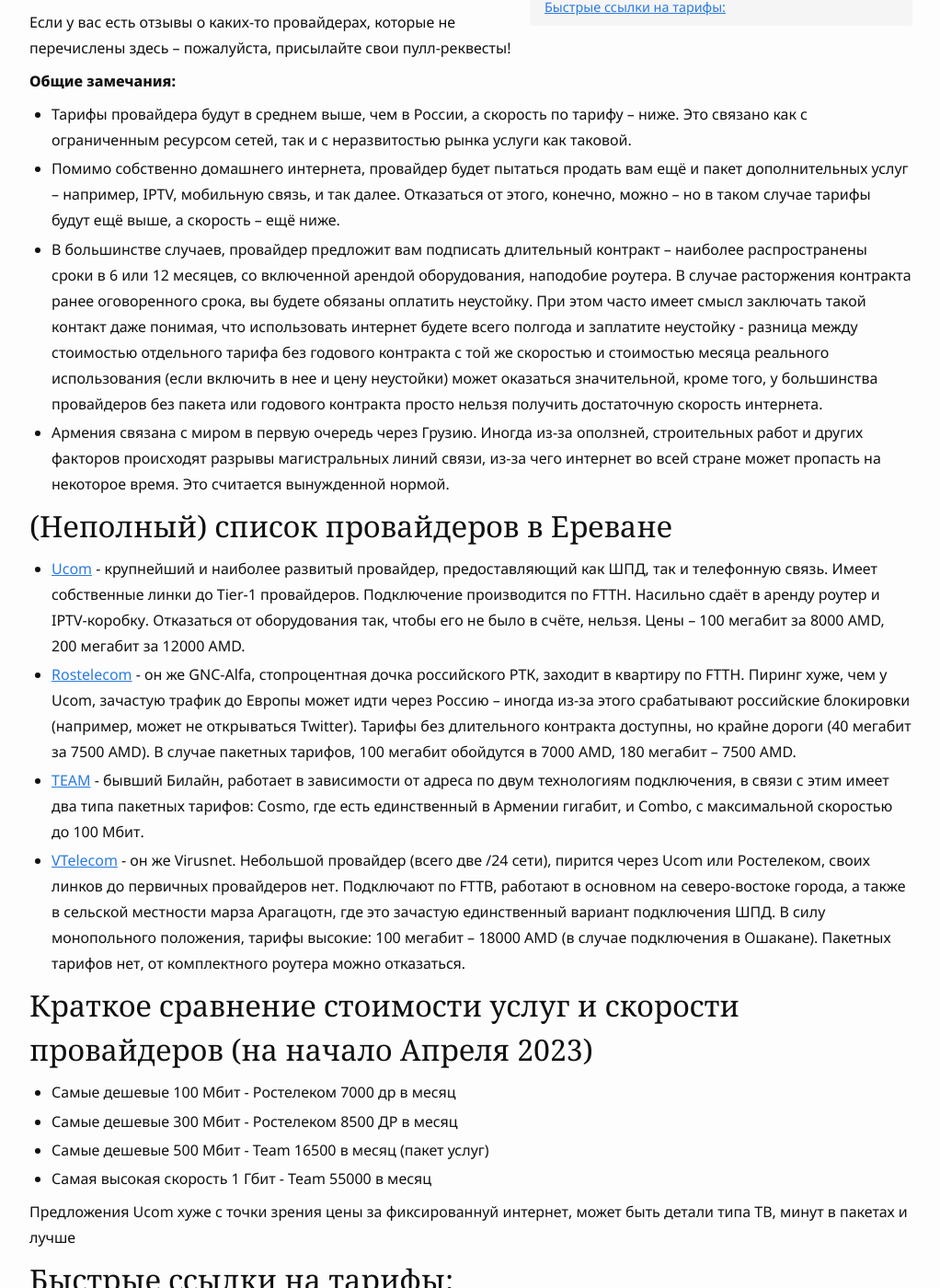
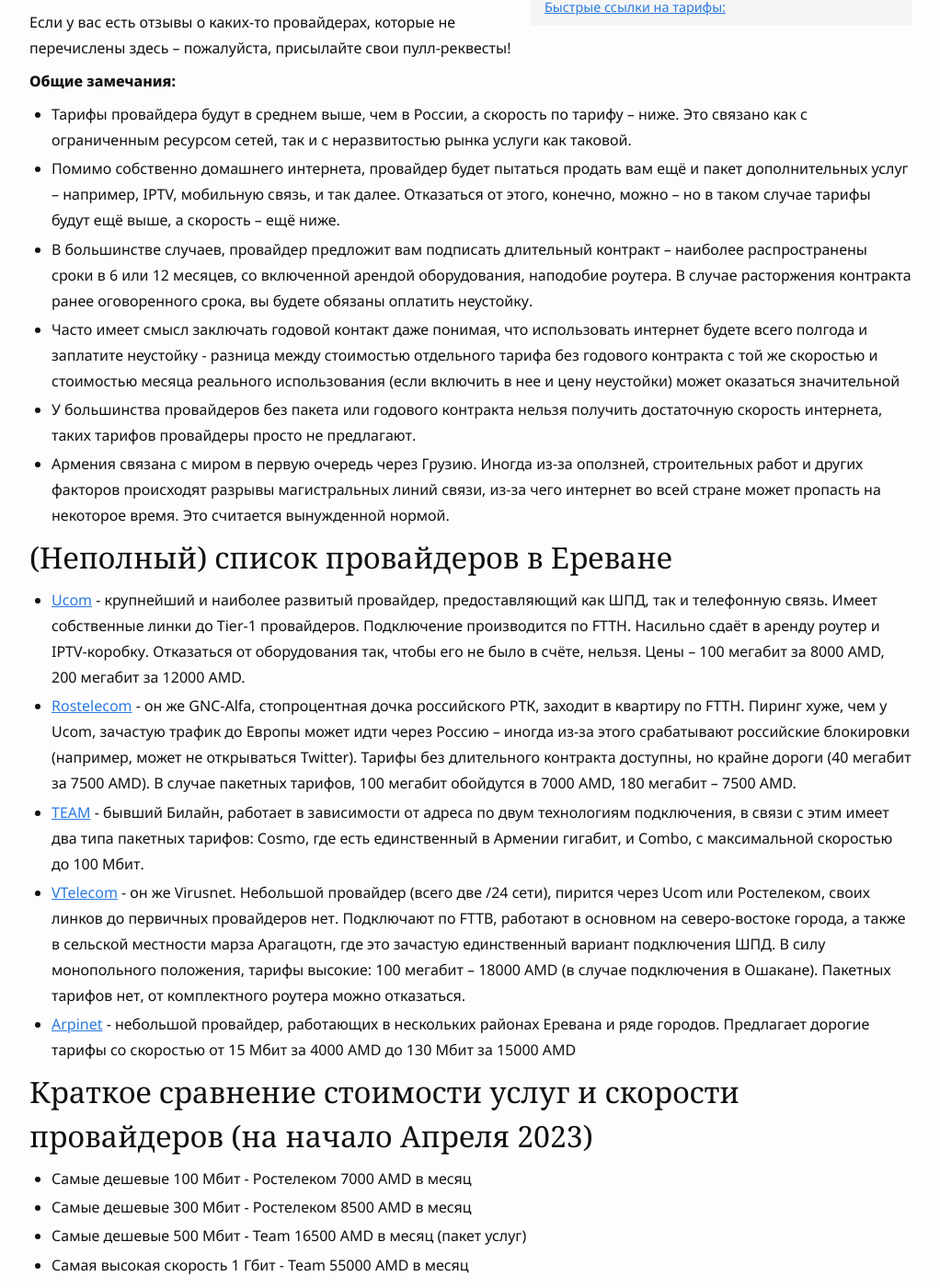
Before and after one commit to haywiki/haywiki.github.io, a Jekyll site: the page built from internet/internet-providers.md, in a window 1280 px wide and 1400 px high, scrolled down 349 px. Shown: the whole window at 92% size, without its empty margins (128-1150 px from the left). Built offline with Jekyll 4.4.1, drawn with Linux system fonts in a browser that asks for light colours; nearby versions of some CDN libraries; a script that is not in the unit is left out; some of the changed text lies outside the part shown.

Commit message:
Update internet-providers.md

```diff
--- a/internet/internet-providers.md
+++ b/internet/internet-providers.md
@@ -13,7 +13,9 @@
 
 * Тарифы провайдера будут в среднем выше, чем в России, а скорость по тарифу -- ниже. Это связано как с ограниченным ресурсом сетей, так и с неразвитостью рынка услуги как таковой.
 * Помимо собственно домашнего интернета, провайдер будет пытаться продать вам ещё и пакет дополнительных услуг -- например, IPTV, мобильную связь, и так далее. Отказаться от этого, конечно, можно -- но в таком случае тарифы будут ещё выше, а скорость -- ещё ниже.
-* В большинстве случаев, провайдер предложит вам подписать длительный контракт -- наиболее распространены сроки в 6 или 12 месяцев, со включенной арендой оборудования, наподобие роутера. В случае расторжения контракта ранее оговоренного срока, вы будете обязаны оплатить неустойку. При этом часто имеет смысл заключать такой контакт даже понимая, что использовать интернет будете всего полгода и заплатите неустойку - разница между стоимостью отдельного тарифа без годового контракта с той же скоростью и стоимостью месяца реального использования (если включить в нее и цену неустойки)  может оказаться значительной, кроме того, у большинства провайдеров без пакета или годового контракта просто нельзя получить достаточную скорость интернета.
+* В большинстве случаев, провайдер предложит вам подписать длительный контракт -- наиболее распространены сроки в 6 или 12 месяцев, со включенной арендой оборудования, наподобие роутера. В случае расторжения контракта ранее оговоренного срока, вы будете обязаны оплатить неустойку.
+* Часто имеет смысл заключать годовой контакт даже понимая, что использовать интернет будете всего полгода и заплатите неустойку - разница между стоимостью отдельного тарифа без годового контракта с той же скоростью и стоимостью месяца реального использования (если включить в нее и цену неустойки)  может оказаться значительной
+* У большинства провайдеров без пакета или годового контракта нельзя получить достаточную скорость интернета, таких тарифов провайдеры просто не предлагают.
 * Армения связана с миром в первую очередь через Грузию. Иногда из-за оползней, строительных работ и других факторов происходят разрывы магистральных линий связи, из-за чего интернет во всей стране может пропасть на некоторое время. Это считается вынужденной нормой.
 
 ## (Неполный) список провайдеров в Ереване
@@ -22,14 +24,15 @@
 * [Rostelecom](https://rostelecom.am/ru) - он же GNC-Alfa, стопроцентная дочка российского РТК, заходит в квартиру по FTTH. Пиринг хуже, чем у Ucom, зачастую трафик до Европы может идти через Россию -- иногда из-за этого срабатывают российские блокировки (например, может не открываться Twitter). Тарифы без длительного контракта доступны, но крайне дороги (40 мегабит за 7500 AMD). В случае пакетных тарифов, 100 мегабит обойдутся в 7000 AMD, 180 мегабит -- 7500 AMD.
 * [TEAM](https://www.telecomarmenia.am/) - бывший Билайн, работает в зависимости от адреса по двум технологиям подключения, в связи с этим имеет два типа пакетных тарифов: Cosmo, где есть единственный в Армении гигабит, и Combo, с максимальной скоростью до 100 Мбит.
 * [VTelecom](https://virusnet.am) - он же Virusnet. Небольшой провайдер (всего две /24 сети), пирится через Ucom или Ростелеком, своих линков до первичных провайдеров нет. Подключают по FTTB, работают в основном на северо-востоке города, а также в сельской местности марза Арагацотн, где это зачастую единственный вариант подключения ШПД. В силу монопольного положения, тарифы высокие: 100 мегабит -- 18000 AMD (в случае подключения в Ошакане). Пакетных тарифов нет, от комплектного роутера можно отказаться.
+* [Arpinet](https://arpinet.am/)  - небольшой провайдер, работающих в нескольких районах Еревана и ряде городов. Предлагает дорогие тарифы со скоростью от 15 Мбит за 4000 AMD до 130 Мбит за 15000 AMD
 
 ## Краткое сравнение стоимости услуг и скорости провайдеров (на начало Апреля 2023)
-* Самые дешевые 100 Мбит - Ростелеком 7000 др в месяц
-* Самые дешевые 300 Мбит - Ростелеком 8500 ДР в месяц
-* Самые дешевые 500 Мбит - Team 16500 в месяц (пакет услуг)
-* Самая высокая скорость 1 Гбит - Team 55000 в месяц
+* Самые дешевые 100 Мбит - Ростелеком 7000 AMD в месяц
+* Самые дешевые 300 Мбит - Ростелеком 8500 AMD в месяц
+* Самые дешевые 500 Мбит - Team 16500 AMD в месяц (пакет услуг)
+* Самая высокая скорость 1 Гбит - Team 55000 AMD в месяц
 
-Предложения Ucom хуже с точки зрения цены за фиксированнуй интернет, может быть детали типа ТВ, минут в пакетах и лучше
+Предложения Ucom хуже с точки зрения цены за фиксированный интернет, при этом сравнение дополнительных сервисов - роутеры, каналы ТВ и их количество, количество минут на включенных сим-картах, не производилось, возможно по этим параметрам лидерами будут не те предложения, которые перечислены выше.
 
 ## Быстрые ссылки на тарифы:
 * Тарифы Team Combo https://www.telecomarmenia.am/ru/combo
```
